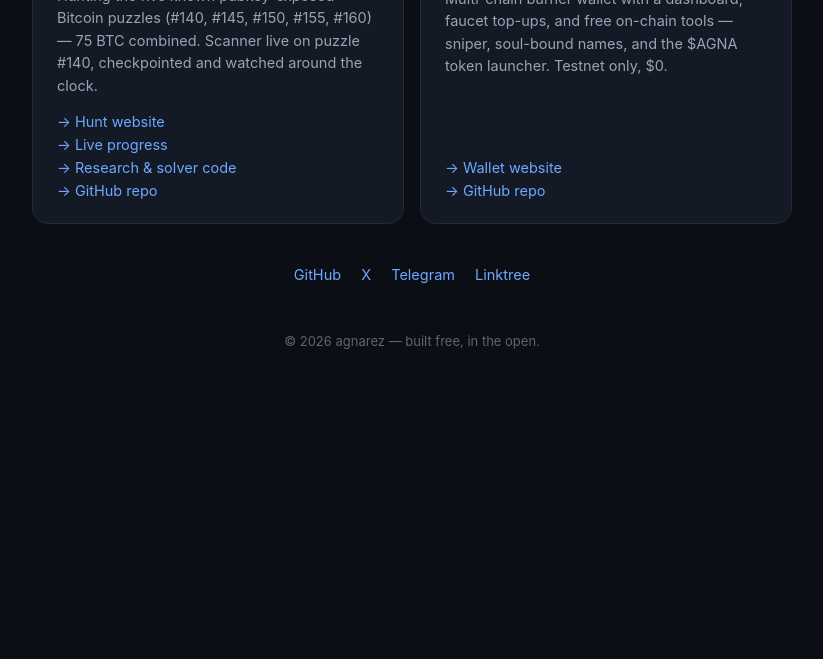
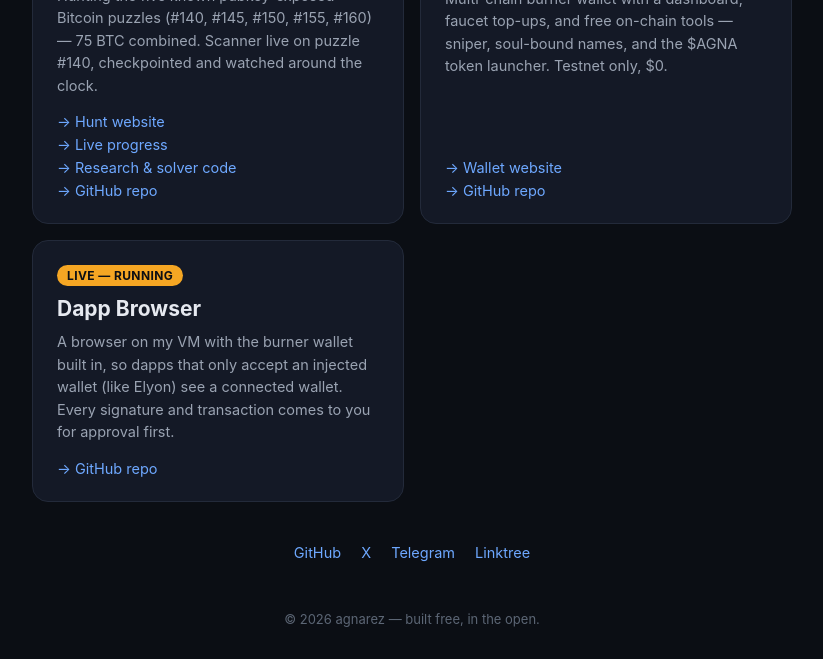
Before and after one commit to agnarez/agnarez.github.io, a plain HTML site: page index.html in a window 1280 px wide. Shown: the part 290-949 px from the top of the page, without its empty margins (228-1051 px from the left). Before the commit the page ends 800 px from the top, so only its background shows below. Drawn offline with Linux system fonts and the light colour scheme.

Commit message:
Add Dapp Browser card to homepage

```diff
--- a/index.html
+++ b/index.html
@@ -71,6 +71,15 @@
         <a href="https://github.com/agnarez/burner-wallet">→ GitHub repo</a>
       </div>
     </div>
+
+    <div class="card">
+      <span class="pill">LIVE — RUNNING</span>
+      <h2>Dapp Browser</h2>
+      <p>A browser on my VM with the burner wallet built in, so dapps that only accept an injected wallet (like Elyon) see a connected wallet. Every signature and transaction comes to you for approval first.</p>
+      <div class="links">
+        <a href="https://github.com/agnarez/dapp-browser">→ GitHub repo</a>
+      </div>
+    </div>
   </div>
 
   <div class="profiles">
```
